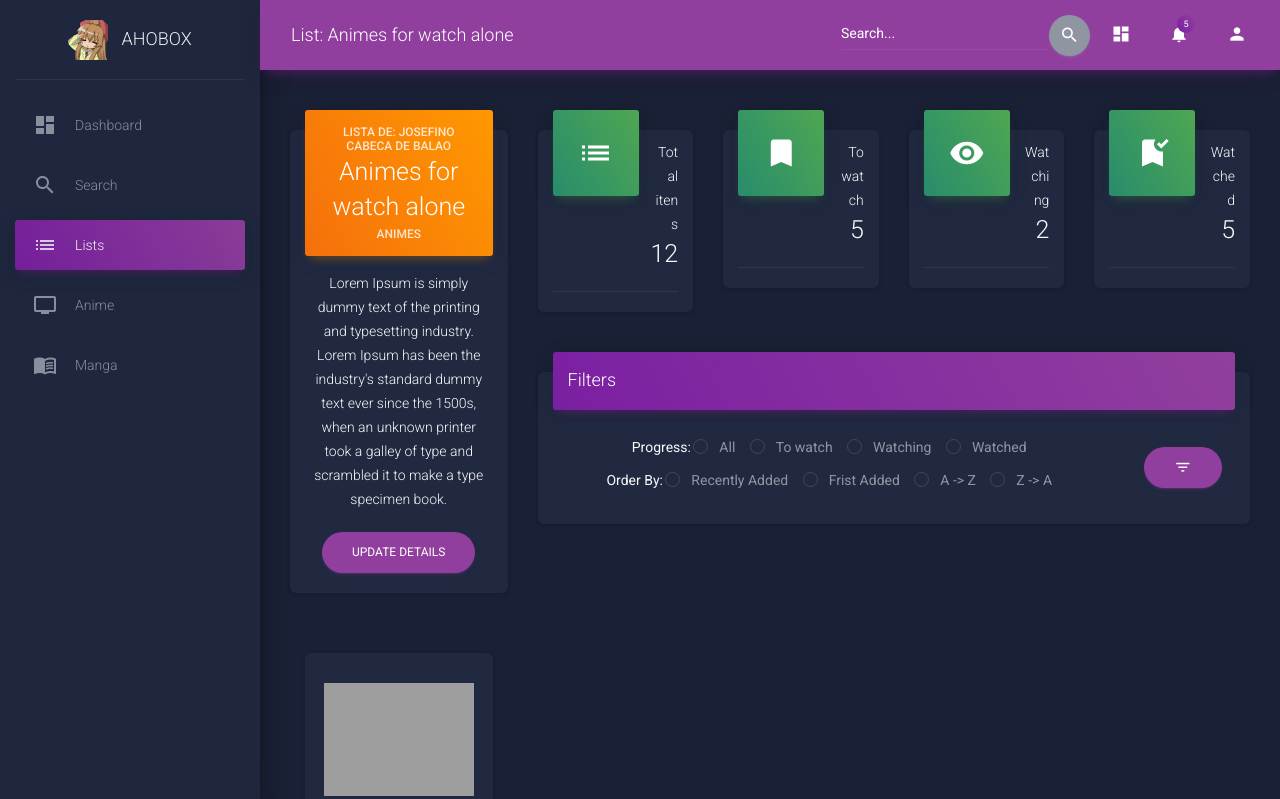
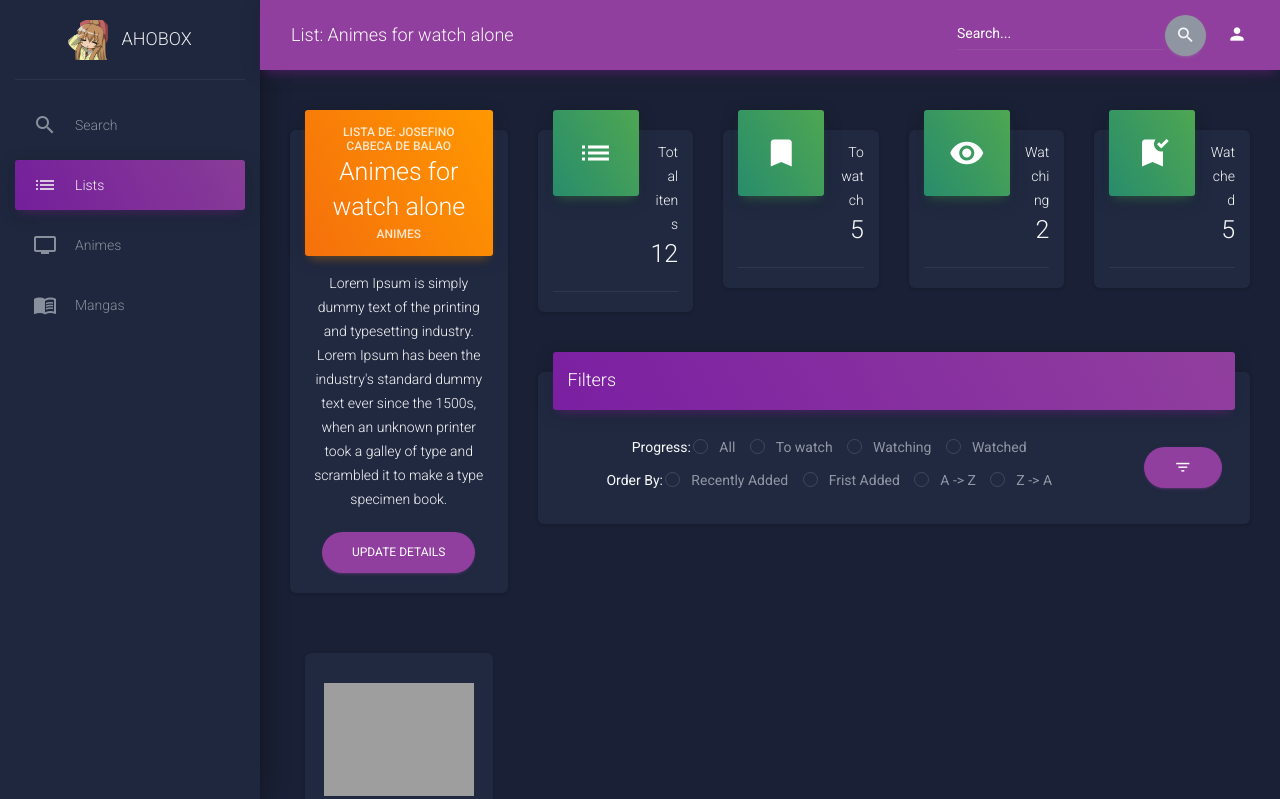
Before and after one commit to VStahelin/TaidaProject, a Django app: page /ListDetails in a window 1280 px wide. Shown: the top 799 px of the page. Run offline with Django 3.2, Linux system fonts and the light colour scheme; the visitor is signed in with stand-in values (Sample User, id 1); some libraries are stand-ins or nearby versions; grey boxes are pictures that could not be loaded.

Commit message:
Update rotes

```diff
--- a/AhoBox/urls.py
+++ b/AhoBox/urls.py
@@ -3,7 +3,7 @@ from django.urls import path
 from . import views
 
 urlpatterns = [
-    path('', views.dashboard, name='dashboard'),
+    path('', views.home, name='home'),
     path('test', views.test, name='test'),
     path('AnimeDetails', views.animeDetails, name='animeDetails'),
     path('Search', views.search, name='search'),
--- a/AhoBox/views.py
+++ b/AhoBox/views.py
@@ -2,30 +2,34 @@ from django.contrib.auth.decorators import login_required
 from django.shortcuts import render, redirect
 
 
-@login_required(login_url='login')
-def dashboard(request):
+def home(request):
     return render(request, 'main/Home.html')
 
 
 def test(request):
     return render(request, 'main/Base.html')
 
+
 @login_required(login_url='login')
 def animeDetails(request):
     return render(request, 'anime/AnimeDetails.html')
+
 
 @login_required(login_url='login')
 def search(request):
     return render(request, 'main/Search.html')
 
+
 @login_required(login_url='login')
 def createList(request):
     return redirect('listDetails')
+
 
 @login_required(login_url='login')
 def lists(request):
     return render(request, 'lists/Lists.html')
 
+
 @login_required(login_url='login')
 def listDetails(request):
     return render(request, 'lists/ListDetails.html')
--- a/templates/partials/Menu.html
+++ b/templates/partials/Menu.html
@@ -1,19 +1,13 @@
 {% load static %}
 <div class="sidebar" data-color="purple" data-background-color="black">
     <div class="logo">
-        <a class="text-light simple-text logo-normal">
+        <a class="text-light simple-text logo-normal" href="{% url 'home' %}">
             <img src="{% static 'img/faviconAho.png' %}" alt="logo" style="max-width:40px;height:auto;">
             	&nbsp; AhoBox
         </a>
     </div>
         <div class="sidebar-wrapper">
             <ul class="nav">
-                <li class="nav-item">
-                    <a class="nav-link" href="">
-                        <i class="material-icons">dashboard</i>
-                        <p>Dashboard</p>
-                    </a>
-                </li>
                 <li class="nav-item" id="menu_search">
                     <a class="nav-link" href="{% url 'search' %}">
                         <i class="material-icons">search</i>
@@ -29,13 +23,13 @@
                 <li class="nav-item" id="menu_anime">
                     <a class="nav-link" href="#">
                         <i class="material-icons">tv</i>
-                        <p>Anime</p>
+                        <p>Animes</p>
                     </a>
                 </li>
                 <li class="nav-item" id="menu_manga">
                     <a class="nav-link" href="#">
                         <i class="material-icons">menu_book</i>
-                        <p>Manga</p>
+                        <p>Mangas</p>
                     </a>
                 </li>
             </ul>
--- a/templates/partials/Nav.html
+++ b/templates/partials/Nav.html
@@ -2,11 +2,11 @@
 <nav class="navbar navbar-expand-lg bg-primary navbar-absolute fixed-top">
     <div class="container-fluid">
         <div class="navbar-wrapper">
-            <div id="navbar_name" class="navbar-brand">AhoBox</div>
+            <div id="navbar_name" class="navbar-brand text-light"><a href="{% url 'home' %}"> AhoBox </a></div>
         </div>
         <button class="navbar-toggler" type="button" data-toggle="collapse" aria-controls="navigation-index"
                 aria-expanded="false" aria-label="Toggle navigation" data-target="#navigation-example">
-            <span class="sr-only">Toggle navigation</span>
+            <span class="sr-only ">Toggle navigation</span>
             <span class="navbar-toggler-icon icon-bar"></span>
             <span class="navbar-toggler-icon icon-bar"></span>
             <span class="navbar-toggler-icon icon-bar"></span>
@@ -16,44 +16,27 @@
                 <div class="input-group no-border">
                     <input type="text" value="" class="form-control" placeholder="Search...">
                     <button type="submit" class="btn btn-default btn-round btn-just-icon">
-                        <i class="material-icons">search</i>
+                        <i class="material-icons text-light">search</i>
                         <div class="ripple-container"></div>
                     </button>
                 </div>
             </form>
             <ul class="navbar-nav">
-                <li class="nav-item">
-                    <a class="nav-link" href="javascript:void(0)">
-                        <i class="material-icons">dashboard</i>
-                        <p class="d-lg-none d-md-block">
-                            Stats
-                        </p>
-                    </a>
-                </li>
                 <li class="nav-item dropdown">
                     <a class="nav-link" href="javscript:void(0)" id="navbarDropdownMenuLink"
                        data-toggle="dropdown" aria-haspopup="true" aria-expanded="false">
-                        <i class="material-icons">notifications</i>
-                        <span class="notification">5</span>
-                        <p class="d-lg-none d-md-block">
-                            Some Actions
+                        <i class="material-icons">person</i>
+                        <p class="d-lg-none d-md-block text-light">
+                            Profile
                         </p>
                     </a>
                     <div class="dropdown-menu dropdown-menu-right" aria-labelledby="navbarDropdownMenuLink">
-                        <a class="dropdown-item" href="javascript:void(0)">Mike John responded to your email</a>
-                        <a class="dropdown-item" href="javascript:void(0)">You have 5 new tasks</a>
-                        <a class="dropdown-item" href="javascript:void(0)">You're now friend with Andrew</a>
-                        <a class="dropdown-item" href="javascript:void(0)">Another Notification</a>
-                        <a class="dropdown-item" href="javascript:void(0)">Another One</a>
+                        {% if user.username == 'admin' %}
+                            <a class="nav-link" href="{% url 'admin:index' %}">Admin Django Page</a>
+                        {% endif %}
+                        <a class="nav-link" href="{% url 'home' %}">Dashboard</a>
+                        <a class="nav-link" href="{% url 'logout' %}">Logout</a>
                     </div>
-                </li>
-                <li class="nav-item">
-                    <a class="nav-link" href="{% url 'admin:index' %}">
-                        <i class="material-icons">person</i>
-                        <p class="d-lg-none d-md-block">
-                            Account
-                        </p>
-                    </a>
                 </li>
             </ul>
         </div>
```
Also changed, not shown: Users/views.py (+9 -2 lines), templates/partials/MenuLogin.html (+6 -3 lines), templates/partials/Navlogin.html (+1 -7 lines).
